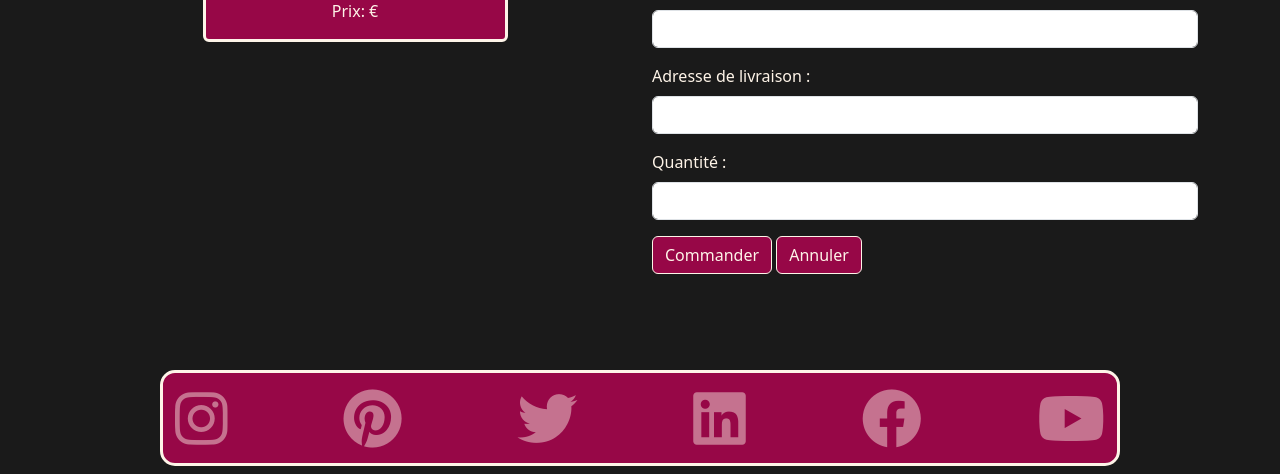
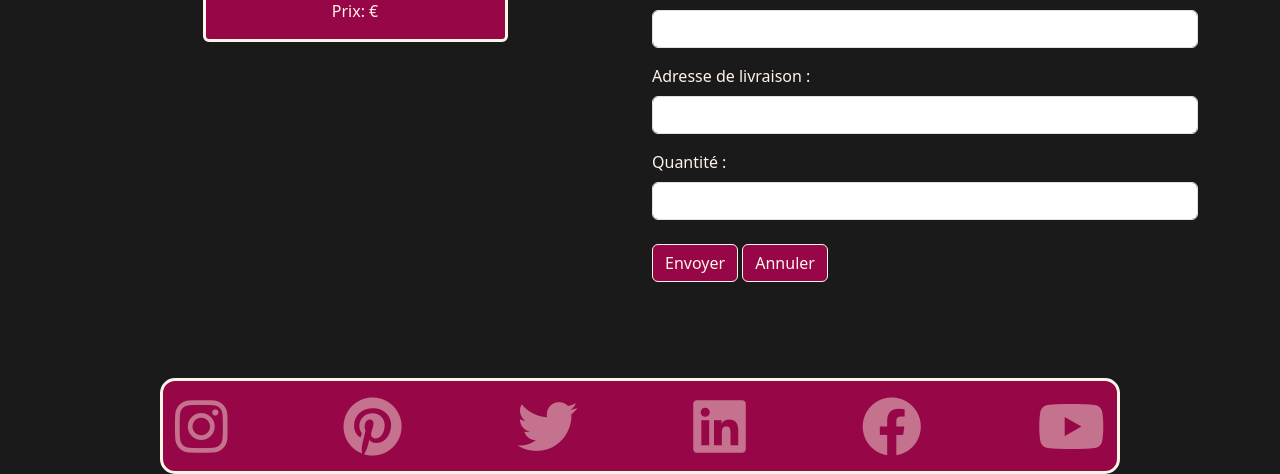
Before and after one commit to ainzer/The-District-FS, a PHP site: template Views/commandeView.php in a window 1280 px wide; the page is wider, and only the part inside the window is pictured. Shown: the part 417-891 px from the top of that part. Run offline with PHP 8.4, Linux system fonts and the light colour scheme; the template is opened without the code that fills it, so the values that code supplies are empty.

Commit message:
06/02/2024

```diff
--- a/Asset/JS/script.js
+++ b/Asset/JS/script.js
@@ -335,7 +335,7 @@
     }
 
     $("#commandeForm").submit(function (event) {
-        event.preventDefault();
+        //event.preventDefault();
 
         if (validateCommandeForm()) {
             var commandeFormData = {
--- a/Views/commandeView.php
+++ b/Views/commandeView.php
@@ -46,8 +46,8 @@ require_once 'Views/Partials/menu.php';
                     <label for="quantite" class="form-label">Quantité :</label>
                     <input type="number" class="form-control" id="quantite" name="quantite" min="1">
                 </div>
-                <input type="submit" class="btn btn-primary btn-mod" value="Commander">
-                <a href="index.php" class="btn btn-secondary btn-mod">Annuler</a>
+                <input type="submit" class="btn btn-primary mt-2 btn-mod" value="Envoyer">
+                <a href="index.php" class="btn btn-secondary mt-2 btn-mod">Annuler</a>
             </form>
         </div>
     </div>
--- a/commande_script.php
+++ b/commande_script.php
@@ -53,9 +53,11 @@ if ($_SERVER["REQUEST_METHOD"] == "POST") {
     if ($mail) {
         try {
             $mail->send();
-            header("location: commande_merci.php");
+            /* header("location: commande_merci.php"); */
+            echo 'Email envoyé avec succès';
         } catch (Exception $e) {
-            header("location: erreur.php");
+           /*  header("location: erreur.php"); */
+        echo "L'envoi de mail a échoué. L'erreur suivante s'est produite : ", $mail->ErrorInfo;
         }
     }
 }
```
